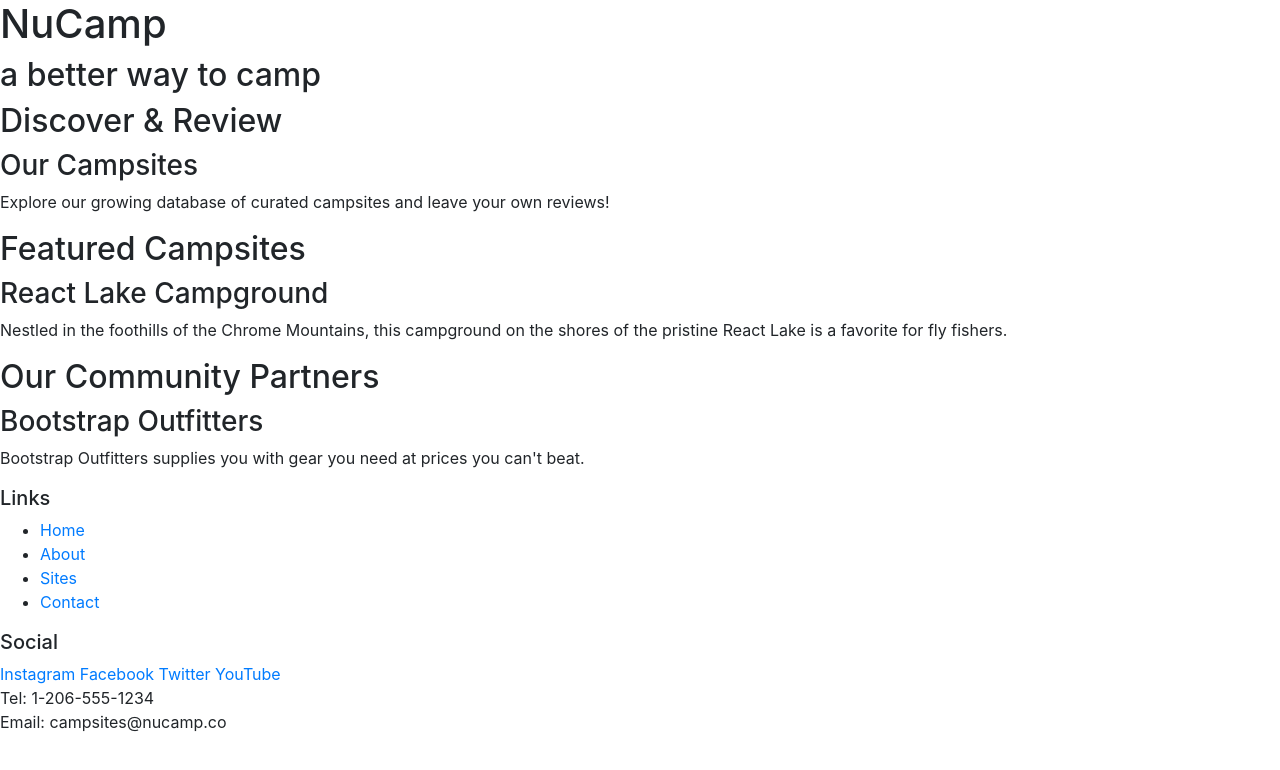
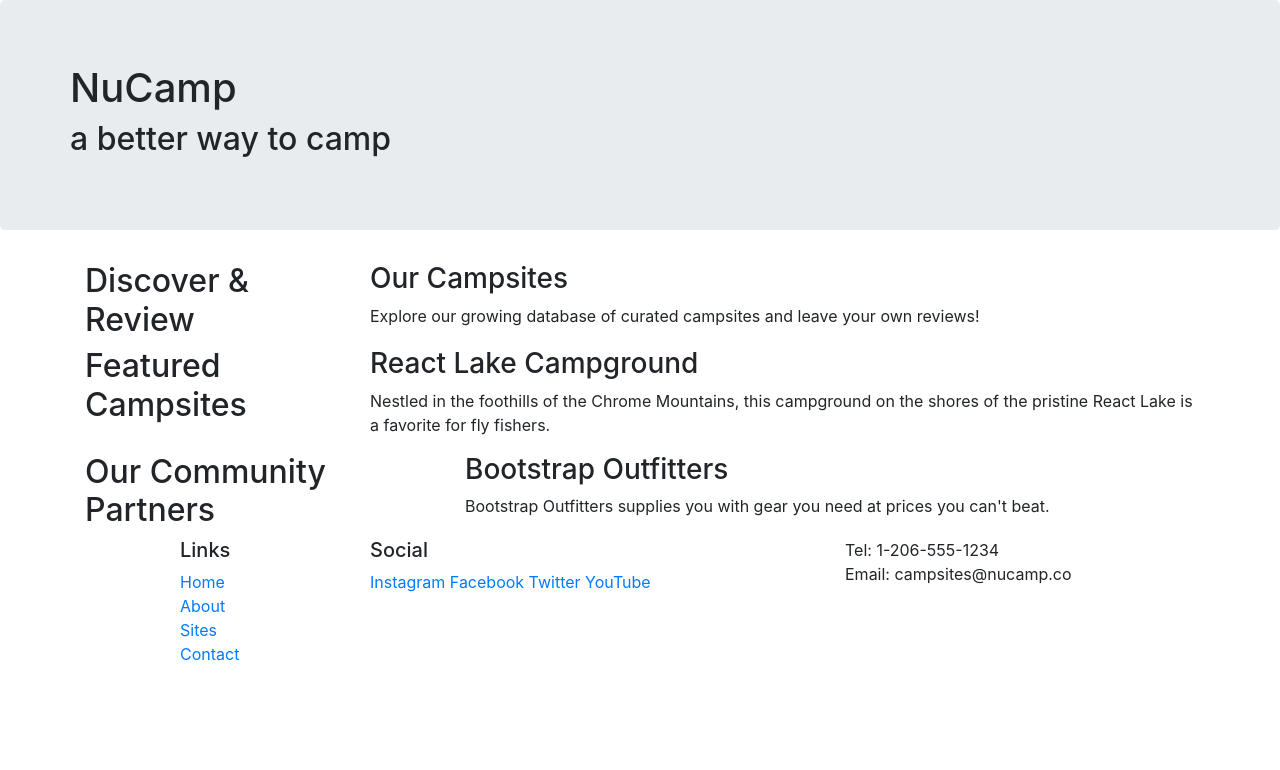
Before and after one commit to LisaPiano/nucampsite, a website: page index.html in a window 1280 px wide. Drawn offline with nearby package versions, Linux system fonts and the light colour scheme.

Commit message:
First Commit for Bootstrap

```diff
--- a/index.html
+++ b/index.html
@@ -14,53 +14,75 @@
 
 <body>
 
-    <header>
-        <div>
+    <header class="jumbotron">
+        <div class="container">
+            <div class="row">
+                <div class="column">
                     <h1>NuCamp</h1>
                     <h2>a better way to camp</h2>
                 </div>
+            </div>
+        </div>
     </header>
 
-    <div>
+    <div class="container">
+        <div class="row">
+            <div class="col-sm-4  col-md-3">
                 <h2>Discover & Review</h2>
+            </div>
+            <div class="col">
                 <h3>Our Campsites</h3>
                 <p>Explore our growing database of curated campsites and leave your own reviews!</p>
             </div>
+        </div>
 
-    <div>
+
+        <div class="row">
+            <div class="col-sm-4 col-md-3">
                 <h2>Featured Campsites</h2>
+            </div>
+            <div class="col">
                 <h3>React Lake Campground</h3>
                 <p>Nestled in the foothills of the Chrome Mountains, this campground on the shores of the pristine React Lake is a favorite for fly fishers.</p>
             </div>
+        </div>
 
-    <div>
+        <div class="row">
+            <div class="col-sm-4 col-me-3">
                 <h2>Our Community Partners</h2>
+            </div>
+            <div class="col">
                 <h3>Bootstrap Outfitters</h3>
                 <p>Bootstrap Outfitters supplies you with gear you need at prices you can't beat.</p>
             </div>
+        </div>
+    </div>
 
     <footer>
-        <div>
+        <div class="container">
+            <div class="row">
+                <div class="col-4 offset-1 col-sm-2">
                     <h5>Links</h5>
-            <ul>
+                    <ul class="list-unstyled">
                         <li><a href="#">Home</a></li>
                         <li><a href="#">About</a></li>
                         <li><a href="#">Sites</a></li>
                         <li><a href="#">Contact</a></li>
                     </ul>
                 </div>
-        <div>
+                <div class="col-6 col-sm-5">
                     <h5>Social</h5>
                     <a href="http://instagram.com/">Instagram</a>
                     <a href="http://facebook.com/">Facebook</a>
                     <a href="http://twitter.com/">Twitter</a>
                     <a href="http://youtube.com/">YouTube</a>
                 </div>
-        <div>
+                <div class="col-sm-4">
                     Tel: 1-206-555-1234<br />
                     Email: campsites@nucamp.co
                 </div>
-    </footer>
+            </div>
+        </div>
     </footer>
 
 <!-- jQuery must come first, then Popper.js, then the Bootstrap JavaScript plugins.-->
@@ -70,6 +92,5 @@
 
 </body>
 
-</body>
 
 </html>
```
Lines whose indentation alone changed are shown as unchanged.
